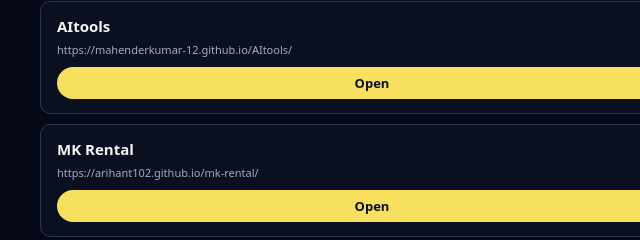
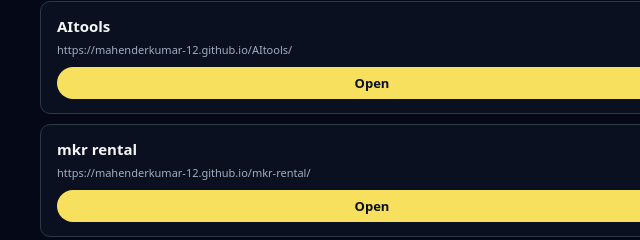
Before and after one commit to mahenderkumar-12/my-websites, a plain HTML site: page index.html in a window 1280 px wide. Shown: the part 473-713 px from the top of the page, 268-908 px from the left. Drawn offline with Linux system fonts and the light colour scheme.

Commit message:
index.html

```diff
--- a/index.html
+++ b/index.html
@@ -106,7 +106,6 @@
       <p class="subtitle">Quick access to my main projects.</p>
     </header>
 
-    <!-- Main website: portfolio -->
     <section>
       <div class="section-title">Main website</div>
       <div class="main-card">
@@ -121,7 +120,6 @@
       </div>
     </section>
 
-    <!-- Other important tools + MK Rental -->
     <section>
       <div class="section-title">Other important tools</div>
 
@@ -147,10 +145,10 @@
 
       <div class="card">
         <div class="title-row">
-          <span class="link-title">MK Rental</span>
+          <span class="link-title">mkr rental</span>
         </div>
-        <div class="link-url">https://arihant102.github.io/mk-rental/</div>
-        <a class="button" href="https://arihant102.github.io/mk-rental/" target="_blank" rel="noopener noreferrer">
+        <div class="link-url">https://mahenderkumar-12.github.io/mkr-rental/</div>
+        <a class="button" href="https://mahenderkumar-12.github.io/mkr-rental/" target="_blank" rel="noopener noreferrer">
           Open
         </a>
       </div>
```
